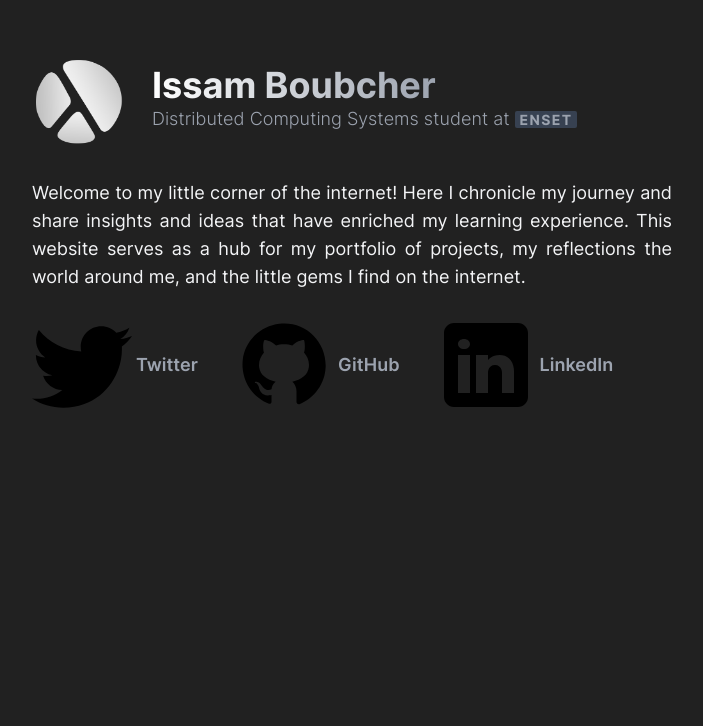
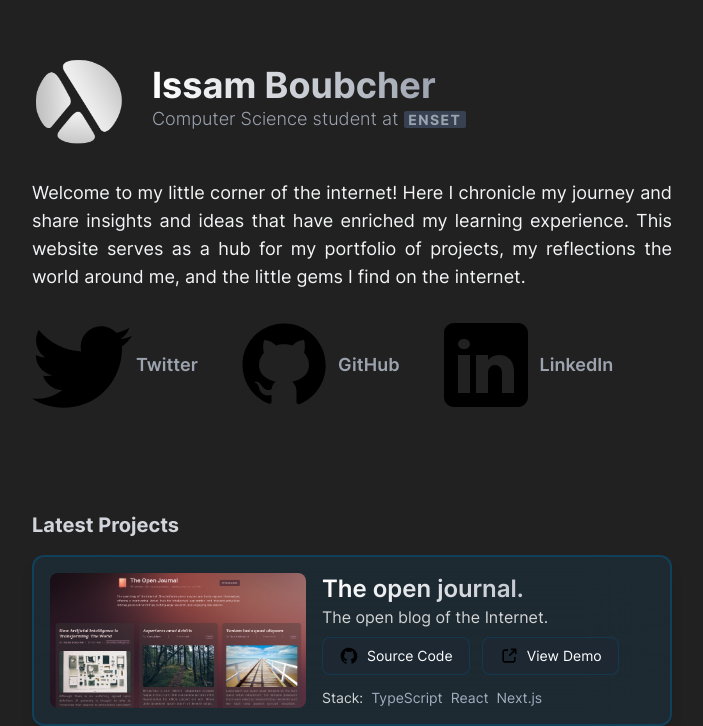
Before and after one commit to Issaminu/website, an Astro site: page / in a window 1280 px wide. Shown: the part 141-867 px from the top of the page, without its empty margins (288-991 px from the left). Before the commit the page ends 800 px from the top, so only its background shows below. Built offline with nearby package versions, Linux system fonts and the light colour scheme; Astro itself is replaced by a stand-in of ours.

Commit message:
Update Card Component

```diff
--- a/src/components/Card.astro
+++ b/src/components/Card.astro
@@ -1,31 +1,51 @@
 ---
+import { Icon } from "astro-icon/components";
 import { Image } from "astro:assets";
 import OpenJournal from "../assets/open journal screenshot.png";
 interface Props {
   title: string;
   body: string;
-  href: string;
+  hrefDemo: string;
+  hrefGithub: string;
   stack: string[];
 }
 
-const { title, body, href, stack } = Astro.props;
+const { title, body, hrefDemo, hrefGithub, stack } = Astro.props;
 ---
 
 <li
-  class="h-fit group rounded-xl shadow-lg border-2 border-sky-800/50 px-4 py-4 backdrop-blur-2xl bg-[#183f5a]/30 hover:bg-[#a5adb4]/10 hover:scale-105 transition duration-300 ease-in-out hover:cursor-pointer"
+  class="h-fit group rounded-xl shadow-lg border-2 border-sky-800/50 px-4 py-4 backdrop-blur-2xl bg-[#183f5a]/30 hover:bg-[#a5adb4]/10 transition duration-300 ease-in-out hover:cursor-pointer"
 >
-  <a href={href} class="flex flex-row h-full">
+  <a href={hrefGithub} class="flex flex-row h-full" target="_blank">
     <Image
       class="rounded-lg w-64 h-full"
       src={OpenJournal}
-      alt="Screenshot of The Open Journal website"
+      alt=`Screenshot of ${title} website`
     />
     <div class="ml-4 flex flex-col justify-between w-full">
       <div class="">
-        <h2 class="text-2xl font-semibold silver-gradient">The Open Journal</h2>
+        <h2 class="text-2xl font-semibold silver-gradient">{title}</h2>
         <p>The open blog of the Internet.</p>
+        <div class="mt-2 flex flex-row gap-3 w-full">
+          <!-- <a href={hrefGithub} class="unstyled"> -->
+          <button
+            class="w-fit text-sm bg-gray-800/40 hover:bg-gray-800 text-white flex flex-row items-center gap-2 rounded-lg px-4 py-2 border border-sky-900/50"
+          >
+            <Icon name="github" class="group-hover:fill-white h-5 w-5" />
+            Source Code
+          </button>
+          <!-- </a> -->
+          <!-- <a href={hrefDemo} class="unstyled"> -->
+          <button
+            class="w-fit text-sm bg-gray-800/40 hover:bg-gray-800 text-white flex flex-row items-center gap-2 rounded-lg px-4 py-2 border border-sky-900/50"
+          >
+            <Icon name="external-link" class="group-hover:fill-white h-5 w-5" />
+            View Demo
+          </button>
+          <!-- </a> -->
+        </div>
       </div>
-      <div class="flex flex-wrap gap-2 mt-4">
+      <div class="flex flex-wrap gap-2">
         <span class="text-sm">Stack:</span>
         {
           stack.map((item) => (
--- a/src/components/NavItem.astro
+++ b/src/components/NavItem.astro
@@ -27,7 +27,7 @@ const isExternal = href.startsWith("https");
   ) : (
     <a
       href={href}
-      class="font-semibold group text-lg transform hover:scale-110 transition-transform duration-300 flex justify-start"
+      class="font-semibold group gap-1 text-lg transform hover:scale-110 transition-transform duration-300 flex justify-start"
     >
       <span class="text-gray-400 group-hover:text-white flex flex-col sm:flex-row items-center sm:gap-1">
         <Icon name={icon} class="group-hover:fill-white" />
--- a/src/layouts/Layout.astro
+++ b/src/layouts/Layout.astro
@@ -57,30 +57,16 @@ const { title } = Astro.props;
 
       .silver-gradient {
         background-image: linear-gradient(to right, var(--tw-gradient-stops));
-        --tw-gradient-from: #d1d5db var(--tw-gradient-from-position);
-        --tw-gradient-to: rgb(209 213 219 / 0) var(--tw-gradient-to-position);
+        --tw-gradient-from: #fff var(--tw-gradient-from-position);
+        --tw-gradient-to: rgb(255 255 255 / 0) var(--tw-gradient-to-position);
         --tw-gradient-stops: var(--tw-gradient-from), var(--tw-gradient-to);
-        --tw-gradient-to: rgb(255 255 255 / 0) var(--tw-gradient-to-position);
-        --tw-gradient-stops: var(--tw-gradient-from),
-          #fff var(--tw-gradient-via-position), var(--tw-gradient-to);
         --tw-gradient-via-position: 5%;
-        --tw-gradient-to: #6b7280 var(--tw-gradient-to-position);
+        --tw-gradient-to: #9ca3af var(--tw-gradient-to-position);
         background-clip: text;
         color: transparent;
       }
 
-      .silver-gradient-light {
-        background-image: linear-gradient(to right, var(--tw-gradient-stops));
-        --tw-gradient-from: #fff var(--tw-gradient-from-position);
-        --tw-gradient-to: rgb(255 255 255 / 0) var(--tw-gradient-to-position);
-        --tw-gradient-stops: var(--tw-gradient-from), var(--tw-gradient-to);
-        --tw-gradient-to: #bbbdc2 var(--tw-gradient-to-position);
-        background-clip: text;
-        color: transparent;
-      }
-
-      .silver-gradient::selection,
-      .silver-gradient-light::selection {
+      .silver-gradient::selection {
         color: white;
       }
 
--- a/src/pages/index.astro
+++ b/src/pages/index.astro
@@ -3,14 +3,14 @@ import { Image } from "astro:assets";
 import IssaminuLogo from "../assets/Issaminu Logo LIGHT.png";
 import Layout from "../layouts/Layout.astro";
 import NavItem from "../components/NavItem.astro";
+import Card from "../components/Card.astro";
 ---
 
-<Layout title="Issam Boubcher | Distributed Computing Systems student">
+<Layout title="Issam Boubcher">
   <main
     class="mx-4 relative z-10 grid grid-cols-[1fr,min(640px,100%),1fr] gap-y-8 px-4 pt-48 xl:grid-cols-[1fr,minmax(auto,240px),min(640px,100%),minmax(auto,240px),1fr] xl:gap-x-9 xl:px-0 [&>*]:col-start-2 xl:[&>*]:col-start-3"
   >
     <div class="">
-      <!-- <div class="flex md:flex-row md:gap-6 lg:justify-between md:mt-16"> -->
       <div class="flex gap-2 lg:gap-6">
         <Image
           src={IssaminuLogo}
@@ -18,27 +18,18 @@ import NavItem from "../components/NavItem.astro";
           class="rounded-full w-24 h-24"
         />
         <div class="flex flex-col justify-center">
-          <h1
-            class="text-4xl font-bold w-fit bg-gradient-to-r from-white via-5% to-gray-400 bg-clip-text text-transparent"
-          >
+          <h1 class="text-4xl font-bold w-fit silver-gradient">
             Issam Boubcher
           </h1>
-          <p class="text-gray-400 hover:text-white text-lg font-light">
+          <p class="text-gray-400 text-lg font-light">
             <span class="sm:hidden"> CS student at</span>
-            <span class="hidden sm:inline">
-              Distributed Computing Systems student at
-            </span>
-            <a
-              target="_blank"
-              href="https://www.enset-media.ac.ma/"
+            <span class="hidden sm:inline"> Computer Science student at</span>
+            <span
               title="Ecole Normale Supérieure de l'Enseignement Technique"
+              class="text-gray-450 bg-gray-700 text-sm rounded-sm font-bold tracking-widest hover:bg-sky-800 hover:text-white transition duration-300 ease-in-out"
             >
-              <span
-                class="text-gray-450 bg-gray-700 text-sm rounded-sm font-bold tracking-widest select-none hover:bg-sky-800 hover:text-white transition duration-300 ease-in-out"
-              >
-                &nbsp;ENSET&nbsp;</span
-              >
-            </a>
+              &nbsp;ENSET&nbsp;</span
+            >
           </p>
         </div>
       </div>
@@ -52,8 +43,8 @@ import NavItem from "../components/NavItem.astro";
       <div
         class="flex flex-row justify-between sm:justify-start sm:gap-8 items-center mt-6"
       >
-        <!-- <NavItem name="Blog" icon="newspaper" href="/blog" />
-        <NavItem name="Projects" icon="code" href="/projects" /> -->
+        <!-- <NavItem name="Blog" icon="newspaper" href="/blog" /> -->
+        <!-- <NavItem name="Projects" icon="code" href="/projects" /> -->
         <NavItem
           name="Twitter"
           icon="twitter"
@@ -71,5 +62,19 @@ import NavItem from "../components/NavItem.astro";
         />
       </div>
     </div>
+    <div class="mt-16">
+      <h2 class="text-xl font-bold text-gray-300">Latest Projects</h2>
+      <div class="mt-4">
+        <ul class="space-y-4">
+          <Card
+            title="The open journal."
+            body="The open blog of the Internet."
+            hrefDemo="https://open-journal.issaminu.com"
+            hrefGithub="https://github.com/Issaminu/open-journal"
+            stack={["TypeScript", "React", "Next.js"]}
+          />
+        </ul>
+      </div>
+    </div>
   </main>
 </Layout>
```
Also changed, not shown: src/assets/open journal screenshot.png (added), src/icons/arrow-right.svg (added).
